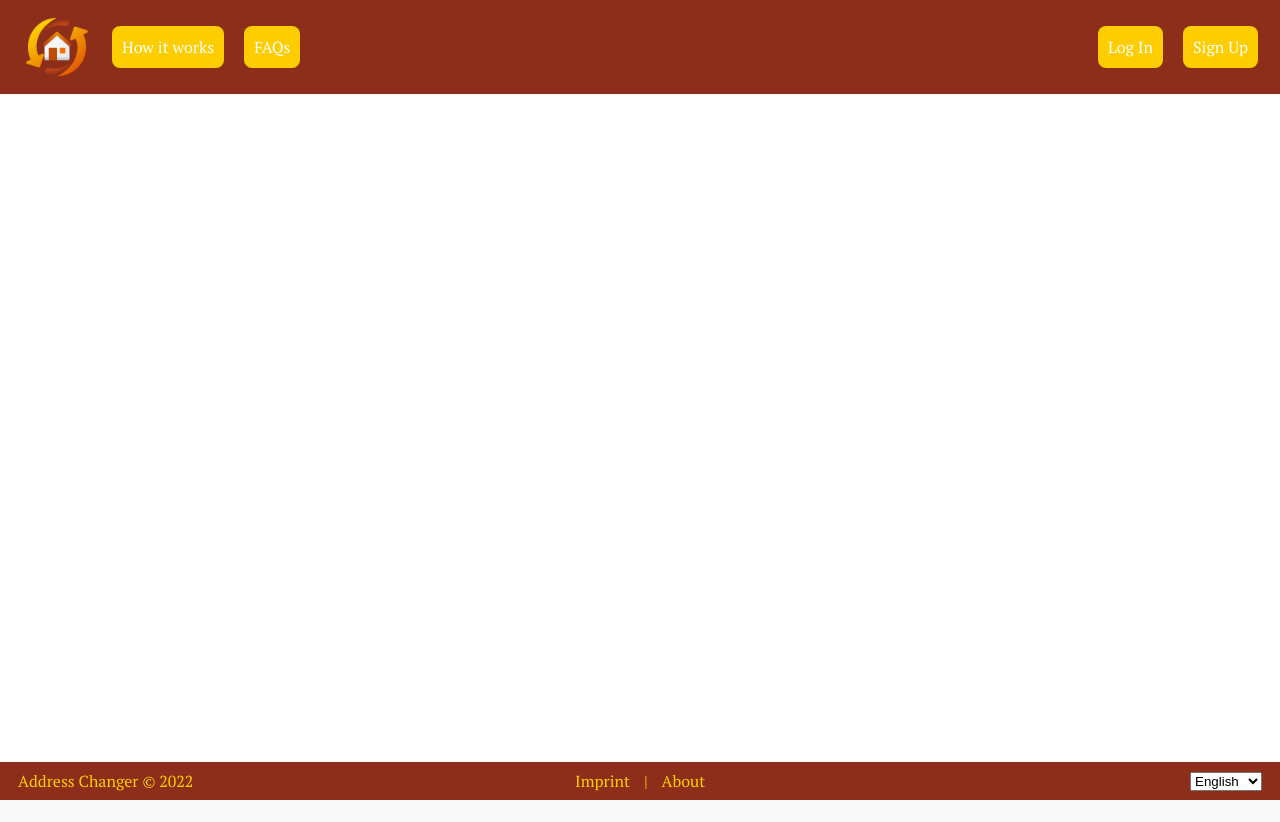
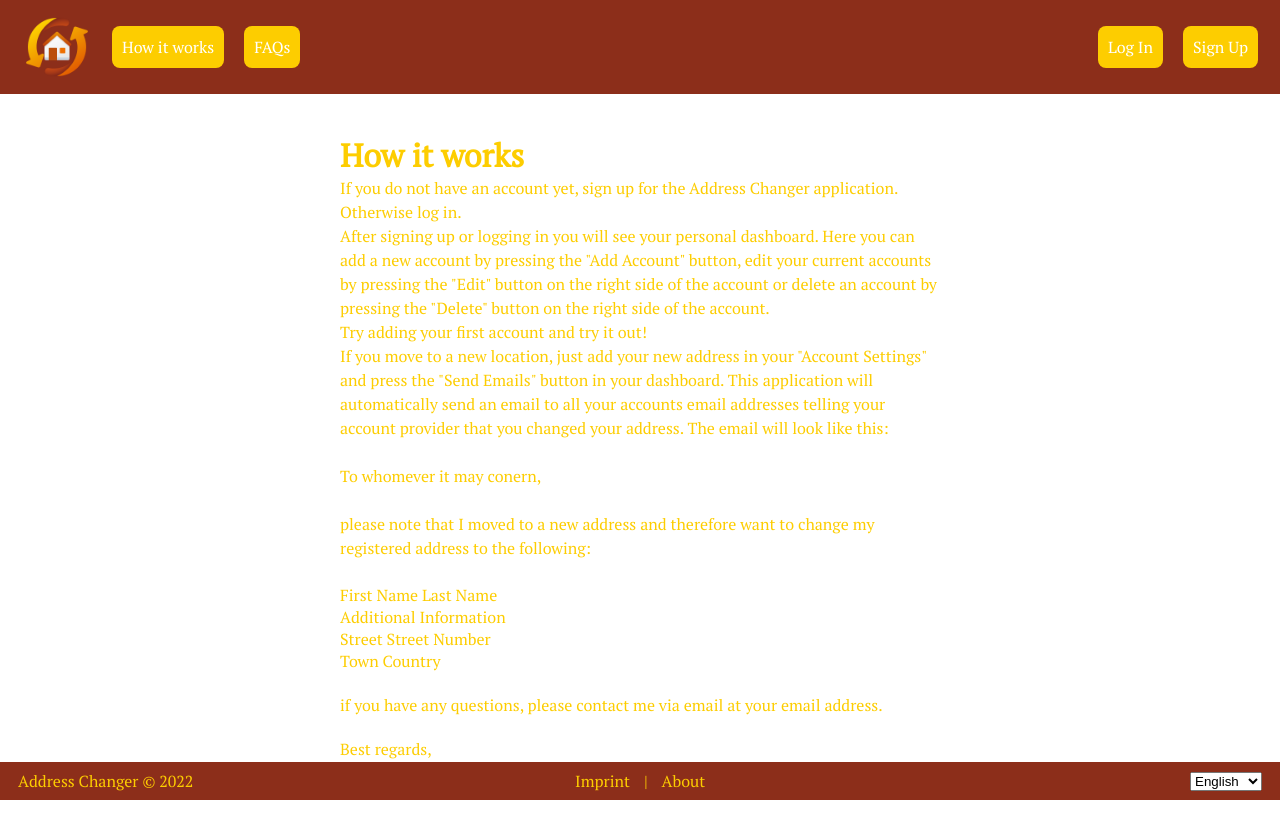
Before and after one commit to Melvin2306/id_19_responsive_design, a Flask app: page /how_it_works in a window 1280 px wide. Before the commit the page ends 800 px from the top, so only its background shows below. Run offline with Flask 2, Linux system fonts and the light colour scheme.

Commit message:
improvements

```diff
--- a/app/templates/base.html
+++ b/app/templates/base.html
@@ -1,3 +1,11 @@
+<!--
+ __  __      _       _         _____  _       _    _       __  __
+|  \/  |    | |     (_)       |  __ \(_)     | |  | |     / _|/ _|
+| \  / | ___| |_   ___ _ __   | |__) |_ _ __ | | _| | ___| |_| |_
+| |\/| |/ _ \ \ \ / / | '_ \  |  _  /| | '_ \| |/ / |/ _ \  _|  _|
+| |  | |  __/ |\ V /| | | | | | | \ \| | | | |   <| |  __/ | | |
+|_|  |_|\___|_| \_/ |_|_| |_| |_|  \_\_|_| |_|_|\_\_|\___|_| |_|
+-->
 <!DOCTYPE html>
 <html lang="en-US">
     <head>
@@ -8,11 +16,6 @@
             <meta name="author" content="Melvin Rinkleff">
             <meta name="viewport" content="width=device-width,initial-scale=1">
             <meta charset="UTF-8">
-            <style>
-                :root{
-                    --bg-url: {{url_for('static', filename='images/pic_melvin.jpg') }}
-                }
-            </style>
             <link rel="shortcut icon" href="{{ ç }}">
             <link rel="stylesheet" href="{{ url_for('static', filename='css/base.css') }}">
             {% block csslink %}{% endblock %}
--- a/app/templates/simple_pages/how_it_works.html
+++ b/app/templates/simple_pages/how_it_works.html
@@ -7,6 +7,37 @@
 {% endblock %}
 
 {% block main %}
+<h1>
+    How it works
+</h1>
+
+<p>
+    If you do not have an account yet,
+    <a class="link" href="{{ url_for('users.get_signup') }}">
+    sign up</a> for the Address Changer application. Otherwise
+    <a class="link" href="{{ url_for('users.get_login') }}">
+    log in</a>.
+</p>
+<p>
+    After signing up or logging in you will see your personal dashboard. Here you can add a new account by pressing the "Add Account" button, edit your current accounts by pressing the "Edit" button on the right side of the account or delete an account by pressing the "Delete" button on the right side of the account.<br>
+    Try adding your first account and try it out!
+</p>
+<p>
+    If you move to a new location, just add your new address in your "Account Settings" and press the "Send Emails" button in your dashboard. This application will automatically send an email to all your accounts email addresses telling your account provider that you changed your address. The email will look like this:<br><br>
+</p>
+<p id="email_p">
+    To whomever it may conern,<br><br>
+    please note that I moved to a new address and therefore want to change my registered address to the following:<br><br>
+    <div id="email">
+        First Name Last Name<br>
+        Additional Information<br>
+        Street Street Number<br>
+        Town Country<br><br>
+    </div>
+    if you have any questions, please contact me via email at your email address.<br><br>
+    Best regards,<br>
+    First Name Last Name
+</p>
 
 
 
--- a/app/templates/simple_pages/root.html
+++ b/app/templates/simple_pages/root.html
@@ -7,6 +7,7 @@
 {% endblock %}
 
 {% block main %}
+<div id="background_image"></div>
 <h1>
     The Address Changer
 </h1>
```
Also changed, not shown: app/static/css/simple_pages/imprint.css (+8 -0 lines), app/static/css/simple_pages/root.css (+11 -1 lines), app/templates/simple_pages/faq.html (+6 -14 lines), app/templates/simple_pages/imprint.html (+4 -6 lines).
